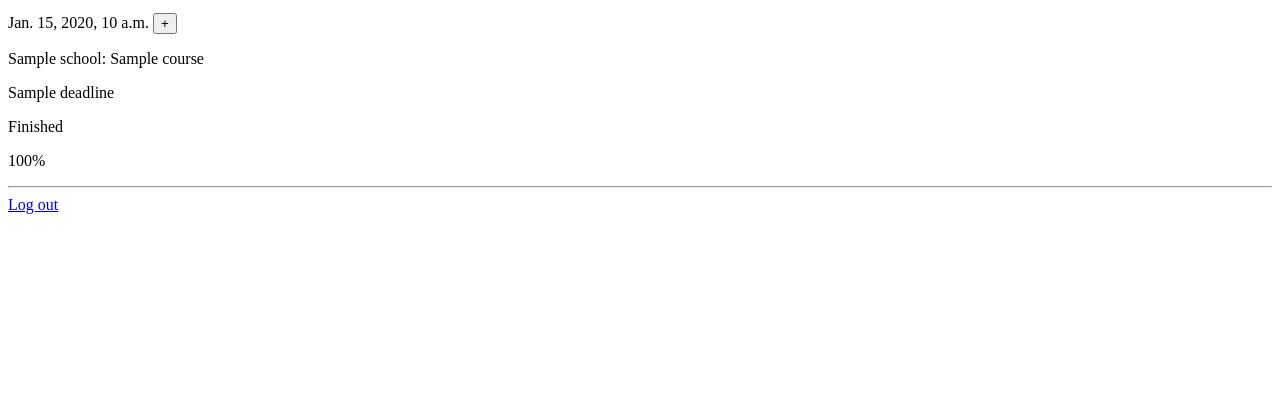
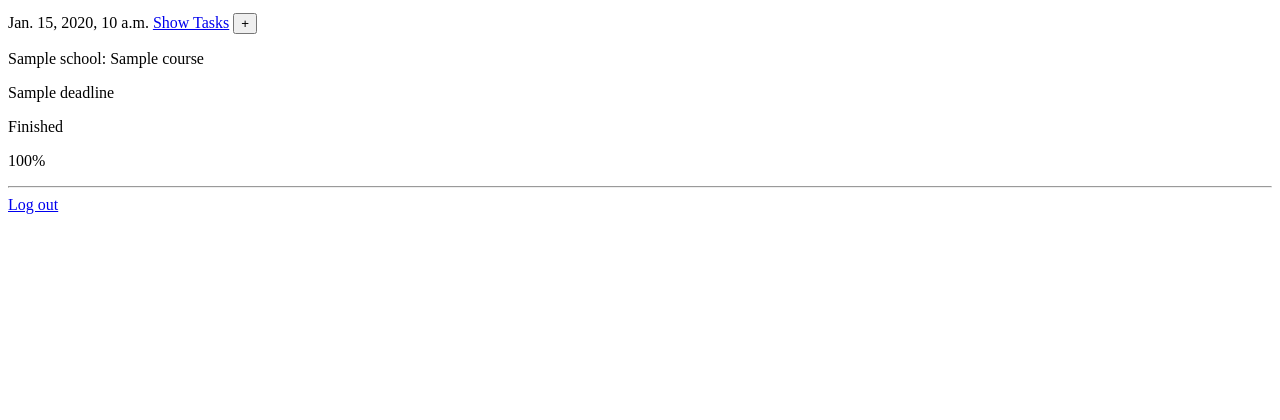
Before and after one commit to DueLinkCMU/DueLink, a Django app: page /duelink/profile/1 in a window 1280 px wide. Shown: the part 333-753 px from the top of the page. Run offline with Django 3.2, Linux system fonts and the light colour scheme; a user stored in the database is signed in; tables that the repository leaves empty hold one stand-in row (values such as "Sample post"); parts of the project's set-up code (start-up, migrations or seed data) failed here and were passed over.

Commit message:
add task link on self DueEvent history

```diff
--- a/webapps/DueLink/templates/duelink/deadline.html
+++ b/webapps/DueLink/templates/duelink/deadline.html
@@ -27,6 +27,7 @@
                 <div class="div-deadline-due">
                     <p><span class="span-due-time">{{ event.deadline.due }}
                         {% if self %}
+                            <a href= "{% url 'get_tasks' event.id %}">Show Tasks</a>
                             <button onclick="location.href='{% url 'add_task' event.deadline.id %}'" class="add-task">+</button>
                         {% endif %}
                     </span></p>
```
